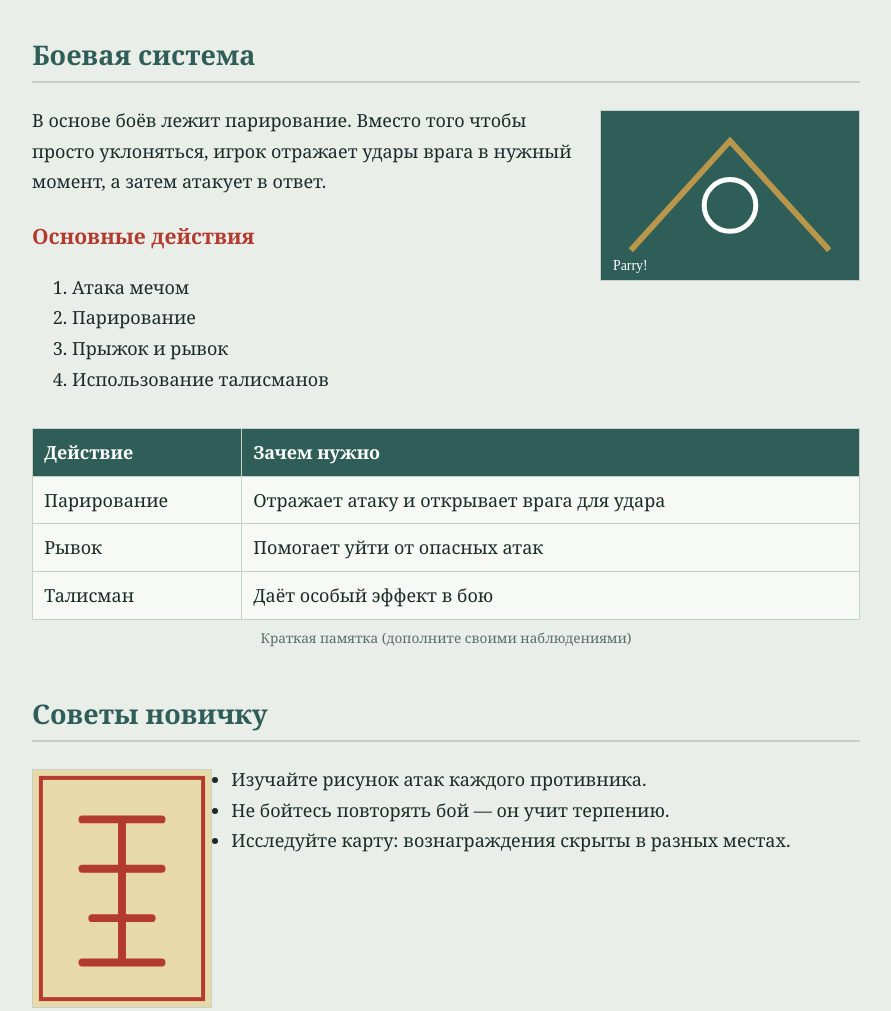
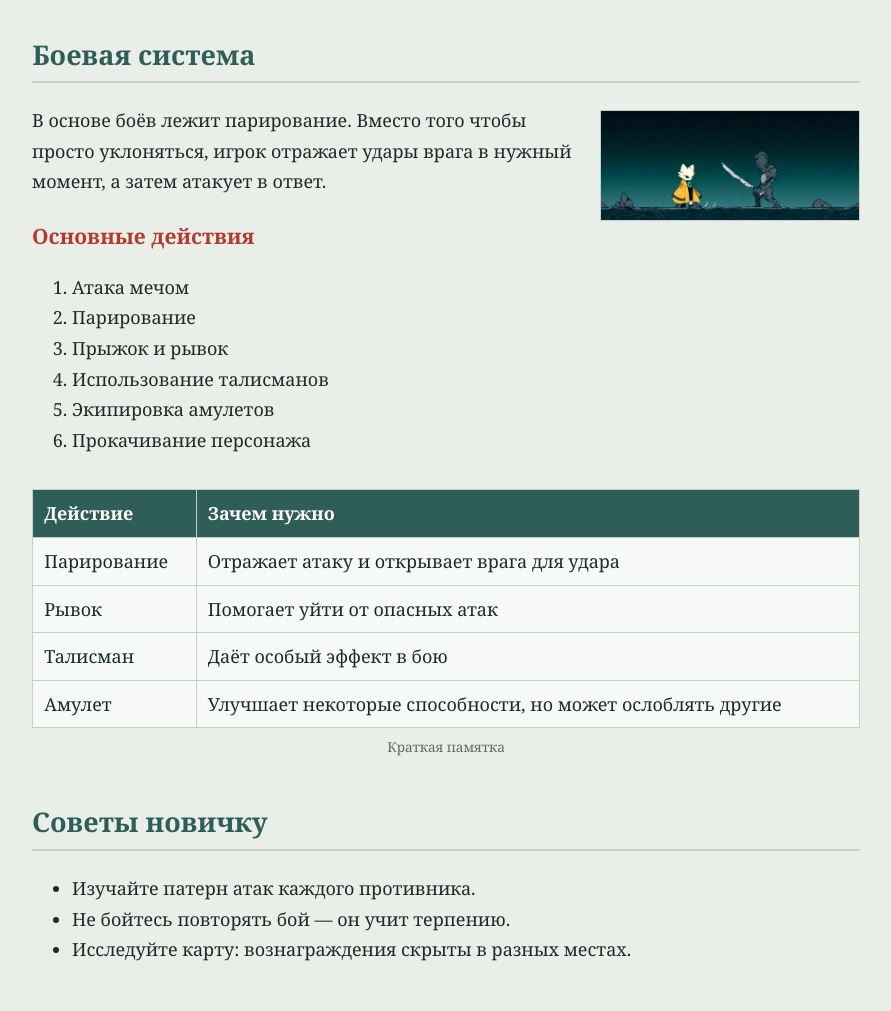
Before and after one commit to prohor-n/site, a plain HTML site: page gameplay.html in a window 1280 px wide. Shown: the part 360-1371 px from the top of the page, without its empty margins (194-1085 px from the left). Drawn offline with Linux system fonts and the light colour scheme.

Commit message:
Update combat system details and tips in gameplay.html

```diff
--- a/gameplay.html
+++ b/gameplay.html
@@ -22,7 +22,7 @@
 </ul>
 
 <h2 id="combat">Боевая система</h2>
-<img class="right" src="img/parry.svg" width="260" height="170" alt="Парирование">
+<img class="right" src="img/parry.gif" width="260" height="170" alt="Парирование">
 <p>В основе боёв лежит парирование. Вместо того чтобы просто уклоняться, игрок отражает удары врага в нужный момент, а затем атакует в ответ.</p>
 <h3>Основные действия</h3>
 <ol>
@@ -30,20 +30,22 @@
 <li>Парирование</li>
 <li>Прыжок и рывок</li>
 <li>Использование талисманов</li>
+<li>Экипировка амулетов</li>
+<li>Прокачивание персонажа</li>
 </ol>
 <div class="clear"></div>
 <table>
-<caption>Краткая памятка (дополните своими наблюдениями)</caption>
+<caption>Краткая памятка</caption>
 <tr><th>Действие</th><th>Зачем нужно</th></tr>
 <tr><td>Парирование</td><td>Отражает атаку и открывает врага для удара</td></tr>
 <tr><td>Рывок</td><td>Помогает уйти от опасных атак</td></tr>
 <tr><td>Талисман</td><td>Даёт особый эффект в бою</td></tr>
+<tr><td>Амулет</td><td>Улучшает некоторые способности, но может ослоблять другие</td></tr>
 </table>
 
 <h2 id="tips">Советы новичку</h2>
-<img class="left" src="img/talisman.svg" width="180" height="240" alt="Талисман">
 <ul>
-<li>Изучайте рисунок атак каждого противника.</li>
+<li>Изучайте патерн атак каждого противника.</li>
 <li>Не бойтесь повторять бой — он учит терпению.</li>
 <li>Исследуйте карту: вознаграждения скрыты в разных местах.</li>
 </ul>
```
